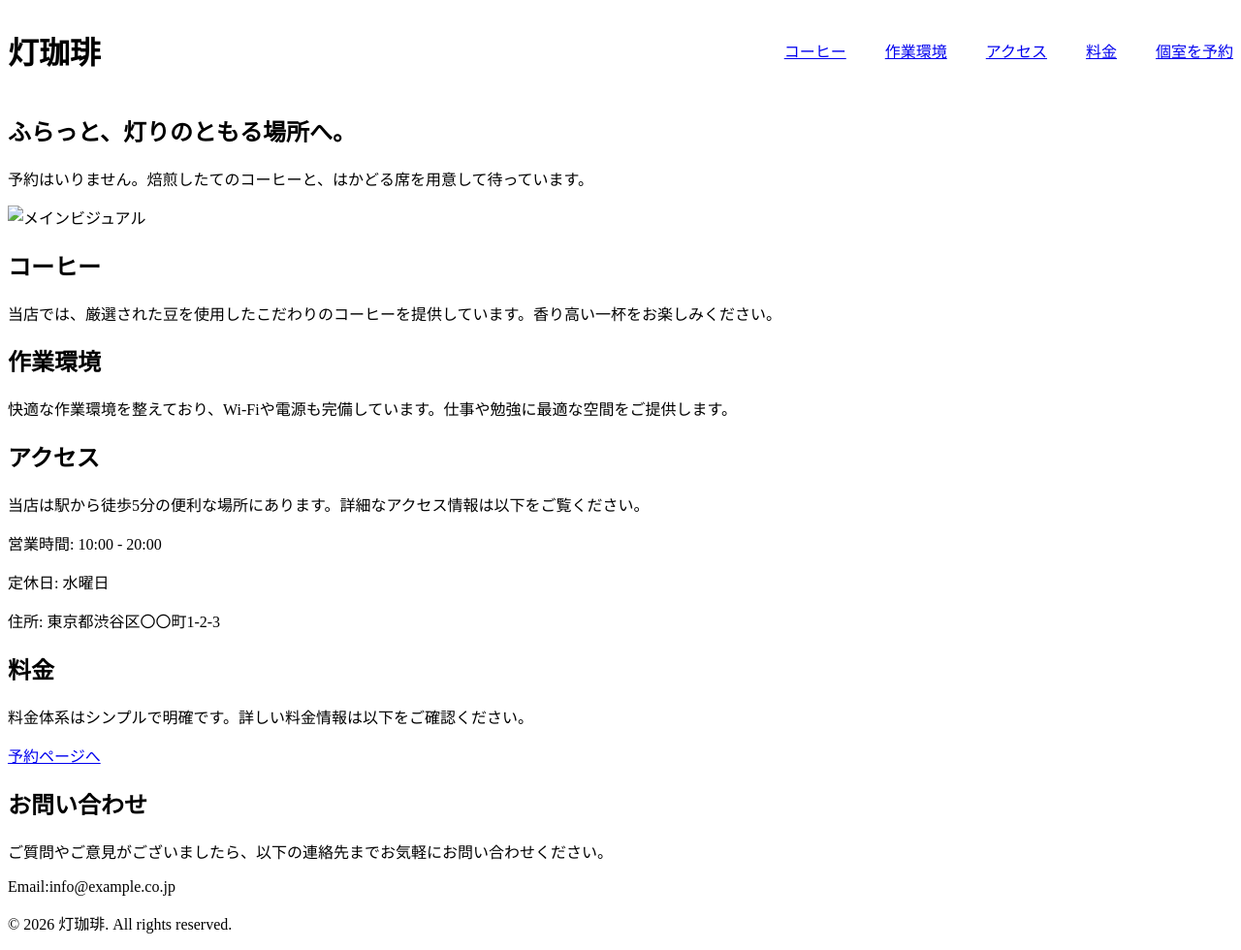
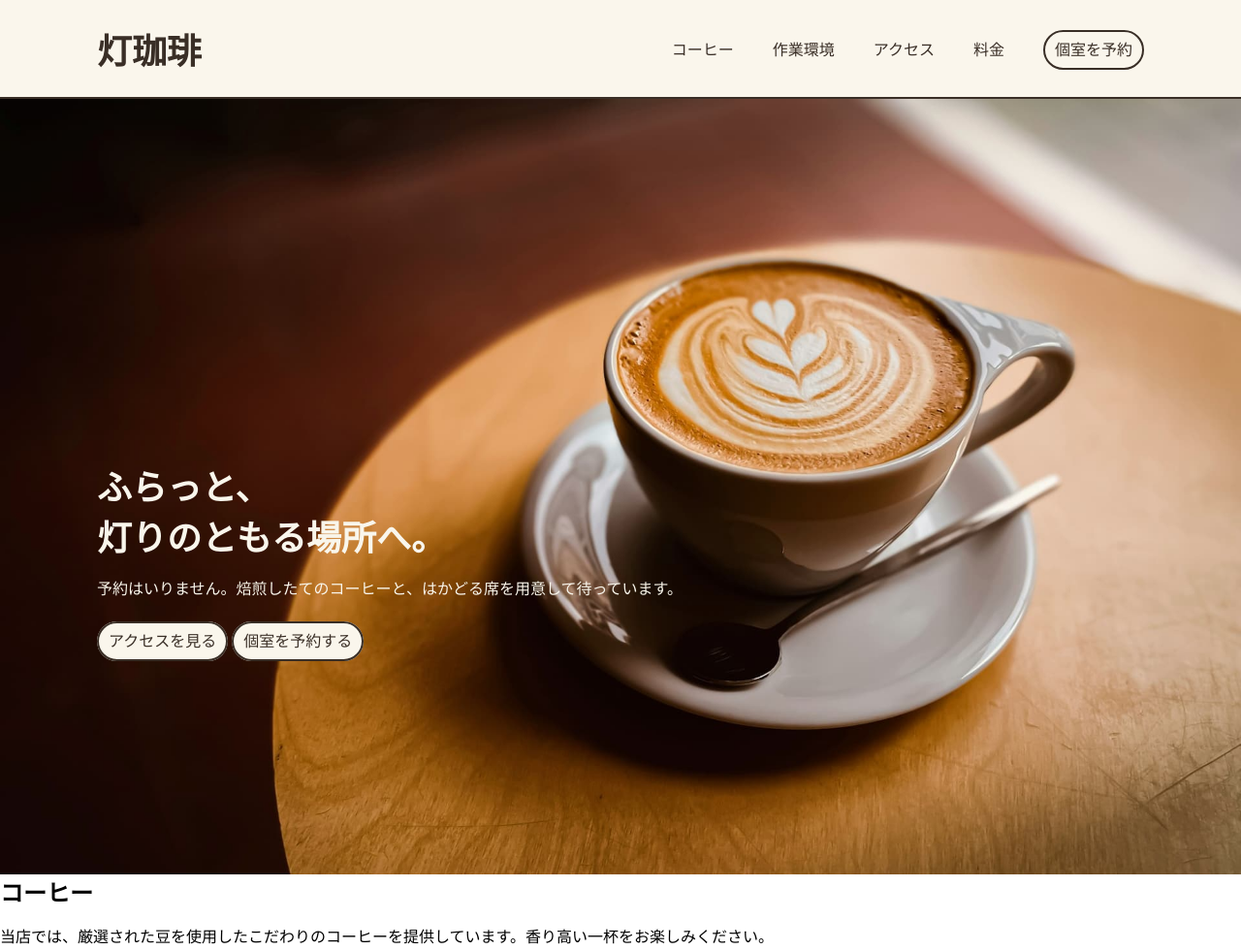
Before and after one commit to kensaku-ikeda/cafe-lp, a plain HTML site: page index.html in a window 1280 px wide. Shown: the top 980 px of the page at 97% size. Drawn offline with Linux system fonts and the light colour scheme; a web font is replaced by a local one.

Commit message:
ヘッダーとファーストビューを作成、リセットCSSを追加

```diff
--- /dev/null
+++ b/css/reset.css
@@ -0,0 +1,12 @@
+html, body {
+  margin: 0;
+  padding: 0;
+}
+
+a {
+  text-decoration: none;
+}
+
+h2 {
+  margin: 0;
+}
--- a/css/style.css
+++ b/css/style.css
@@ -2,6 +2,9 @@ header {
   display: flex;
   align-items: center;
   justify-content: space-between;
+  padding: 0 100px;
+  background-color: #faf6ec;
+  border-bottom: 2px solid #392e26;
 }
 
 .header-menu {
@@ -10,8 +13,48 @@ header {
   gap: 40px;
 }
 
+.header-nav a {
+  color: #392e26;
+}
+
+.header-title {
+  color: #392e26;
+  font-family: "Zen Old Mincho", serif;
+  font-size: 18px;
+}
+
 .header-nav ul {
   display: flex;
   list-style: none;
   gap: 40px;
 }
+
+.main-visual {
+  background-image: url(../images/main-visual.jpg);
+  background-size: cover;
+  height: 100vh;
+  display: flex;
+  align-items: flex-end;
+}
+
+.main-content {
+  color: #f9f6ec;
+  padding: 0 0 200px 100px;
+
+}
+
+.main-content h2 {
+  font-size: 36px;
+}
+
+.main-btn {
+  margin: 30px 0;
+}
+
+.btn {
+  background-color: #faf6ec;
+  padding: 10px;
+  border-radius: 32px;
+  border: 2px solid #392e26;
+  color: #392e26;
+}
--- a/index.html
+++ b/index.html
@@ -4,11 +4,18 @@
     <meta charset="UTF-8" />
     <meta name="viewport" content="width=device-width, initial-scale=1.0" />
     <title>灯珈琲｜コーヒー専門店公式ホームページ</title>
+    <link rel="preconnect" href="https://fonts.googleapis.com" />
+    <link rel="preconnect" href="https://fonts.gstatic.com" crossorigin />
+    <link
+      href="https://fonts.googleapis.com/css2?family=Zen+Old+Mincho&display=swap"
+      rel="stylesheet"
+    />
+    <link rel="stylesheet" href="css/reset.css" />
     <link rel="stylesheet" href="css/style.css" />
   </head>
   <body>
     <header>
-      <div class="store-name">
+      <div class="header-title">
         <h1>灯珈琲</h1>
       </div>
       <div class="header-menu">
@@ -21,7 +28,7 @@
           </ul>
         </nav>
         <div class="header-booking-button">
-          <a href="#">個室を予約</a>
+          <a href="#" class="btn">個室を予約</a>
         </div>
       </div>
     </header>
@@ -29,12 +36,15 @@
     <main>
       <div class="main-visual">
         <div class="main-content">
-          <h2>ふらっと、灯りのともる場所へ。</h2>
+          <h2>ふらっと、<br />灯りのともる場所へ。</h2>
           <p>
             予約はいりません。焙煎したてのコーヒーと、はかどる席を用意して待っています。
           </p>
+          <div class="main-btn">
+            <a href="#" class="btn">アクセスを見る</a>
+            <a href="#" class="btn">個室を予約する</a>
+          </div>
         </div>
-        <img src="images/main-visual.jpg" alt="メインビジュアル" />
       </div>
       <div class="sub-content">
         <section class="coffee-section">
```
Also changed, not shown: images/main-visual.jpg (added).
